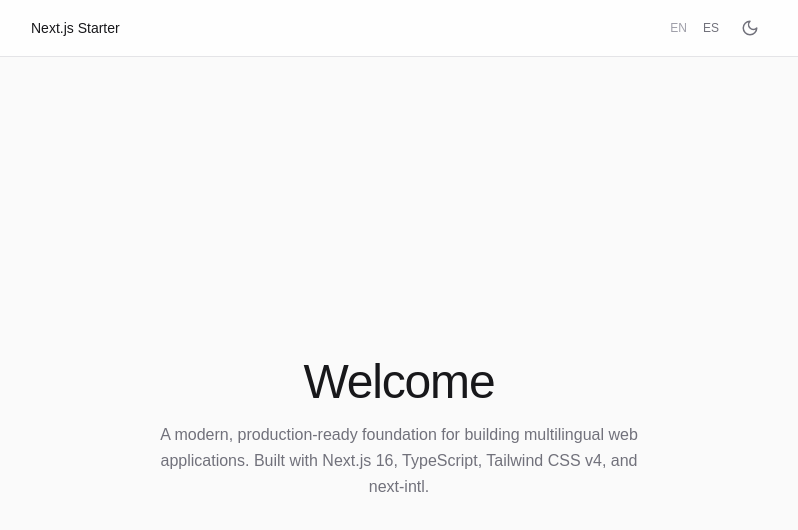
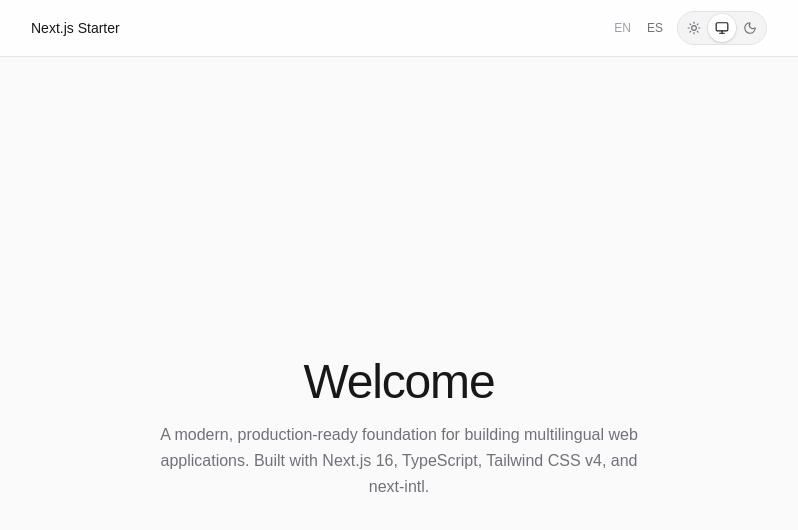
Before and after one commit to ab-sharifi21/nextjs-ts-tailwind-i18n-starter, a Next.js app: page / in a window 1280 px wide. Shown: the top 530 px of the page, without its empty margins (241-1039 px from the left). Built offline with nearby package versions, Linux system fonts and the light colour scheme; no server answers.

Commit message:
add lucide-react and rebuild theme toggle as compact three-state control

```diff
--- a/package.json
+++ b/package.json
@@ -11,6 +11,7 @@
     "prepare": "husky"
   },
   "dependencies": {
+    "lucide-react": "^1.50.0",
     "next": "16.2.7",
     "next-intl": "^4.13.0",
     "next-themes": "^0.4.6",
--- a/src/components/theme/theme-toggle.tsx
+++ b/src/components/theme/theme-toggle.tsx
@@ -1,54 +1,67 @@
 'use client';
 
+import { useSyncExternalStore } from 'react';
 import { useTheme } from 'next-themes';
+import { Monitor, Moon, Sun } from 'lucide-react';
+import type { LucideIcon } from 'lucide-react';
+
+const options = ['light', 'system', 'dark'] as const;
+
+type Option = (typeof options)[number];
+
+const subscribe = () => () => {};
+
+const icons: Record<Option, LucideIcon> = {
+  light: Sun,
+  system: Monitor,
+  dark: Moon,
+};
 
 export function ThemeToggle() {
-  const { resolvedTheme, setTheme } = useTheme();
+  const { theme, setTheme } = useTheme();
+  const mounted = useSyncExternalStore(
+    subscribe,
+    () => true,
+    () => false,
+  );
+
+  const index = mounted
+    ? Math.max(options.indexOf((theme ?? 'system') as Option), 0)
+    : 0;
 
   return (
-    <button
-      onClick={() => setTheme(resolvedTheme === 'dark' ? 'light' : 'dark')}
-      className="rounded-md p-2 text-zinc-500 transition-colors hover:cursor-pointer hover:bg-zinc-100 hover:text-zinc-900 dark:text-zinc-400 dark:hover:bg-zinc-800 dark:hover:text-zinc-100"
-      aria-label="Toggle theme"
+    <div
+      role="group"
+      aria-label="Theme"
+      className="relative flex items-center rounded-full border border-zinc-200 bg-zinc-100 p-0.5 dark:border-zinc-800 dark:bg-zinc-900"
     >
-      <span className="block dark:hidden" aria-hidden="true">
-        <svg
-          xmlns="http://www.w3.org/2000/svg"
-          width="18"
-          height="18"
-          viewBox="0 0 24 24"
-          fill="none"
-          stroke="currentColor"
-          strokeWidth="2"
-          strokeLinecap="round"
-          strokeLinejoin="round"
-        >
-          <path d="M12 3a6 6 0 0 0 9 9 9 9 0 1 1-9-9Z" />
-        </svg>
-      </span>
-      <span className="hidden dark:block" aria-hidden="true">
-        <svg
-          xmlns="http://www.w3.org/2000/svg"
-          width="18"
-          height="18"
-          viewBox="0 0 24 24"
-          fill="none"
-          stroke="currentColor"
-          strokeWidth="2"
-          strokeLinecap="round"
-          strokeLinejoin="round"
-        >
-          <circle cx="12" cy="12" r="4" />
-          <path d="M12 2v2" />
-          <path d="M12 20v2" />
-          <path d="m4.93 4.93 1.41 1.41" />
-          <path d="m17.66 17.66 1.41 1.41" />
-          <path d="M2 12h2" />
-          <path d="M20 12h2" />
-          <path d="m6.34 17.66-1.41 1.41" />
-          <path d="m19.07 4.93-1.41 1.41" />
-        </svg>
-      </span>
-    </button>
+      {mounted && (
+        <span
+          aria-hidden="true"
+          className="absolute top-0.5 left-0.5 h-7 w-7 rounded-full bg-white shadow-sm ring-1 ring-zinc-900/5 dark:bg-zinc-700 dark:ring-white/10"
+          style={{ transform: `translateX(${index * 100}%)` }}
+        />
+      )}
+      {options.map((option, i) => {
+        const Icon = icons[option];
+
+        return (
+          <button
+            key={option}
+            type="button"
+            onClick={() => setTheme(option)}
+            aria-label={option}
+            aria-pressed={mounted ? theme === option : undefined}
+            className={`relative flex h-7 w-7 items-center justify-center rounded-full focus-visible:ring-2 focus-visible:ring-zinc-900/20 focus-visible:outline-none dark:focus-visible:ring-zinc-100/30 ${
+              index === i
+                ? 'text-zinc-900 dark:text-zinc-50'
+                : 'text-zinc-500 hover:cursor-pointer hover:text-zinc-900 dark:text-zinc-400 dark:hover:text-zinc-100'
+            }`}
+          >
+            <Icon className="size-3.5" />
+          </button>
+        );
+      })}
+    </div>
   );
 }
```
Also changed, not shown: 1 other file (tests, documents, lock files or other folders).
